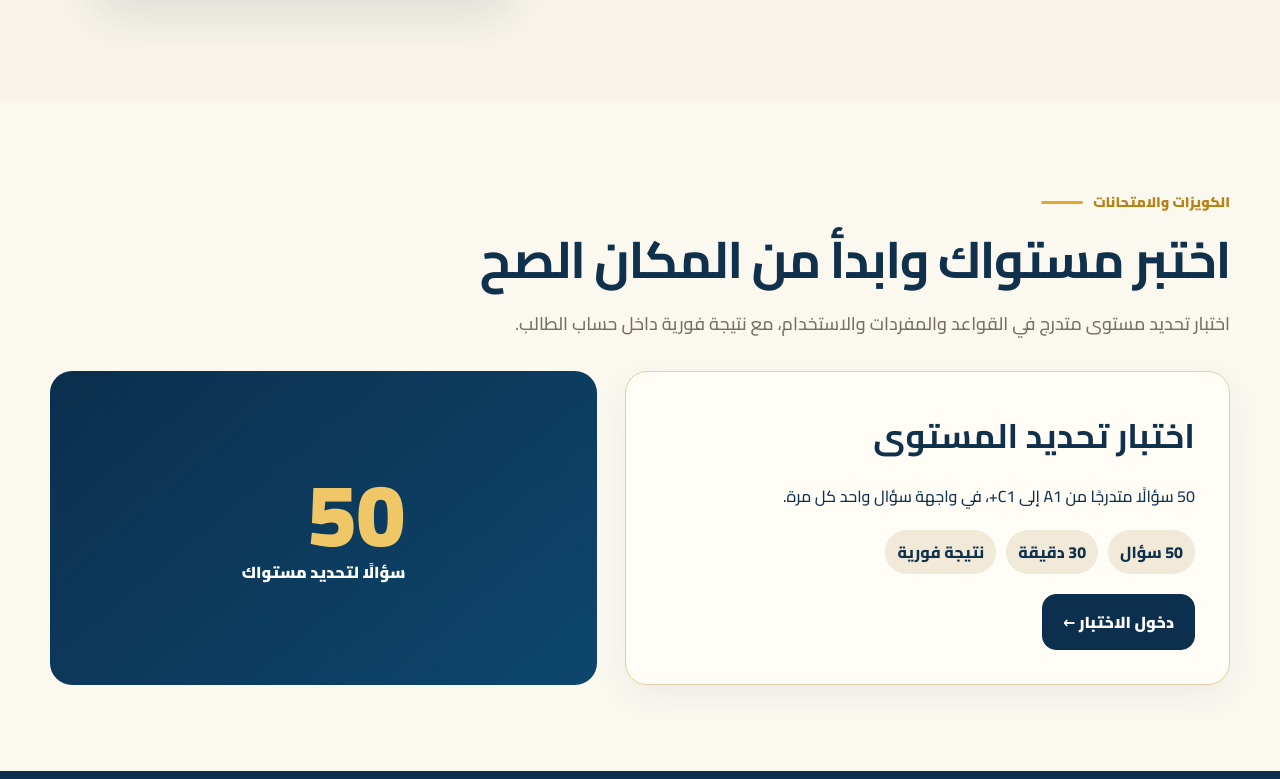
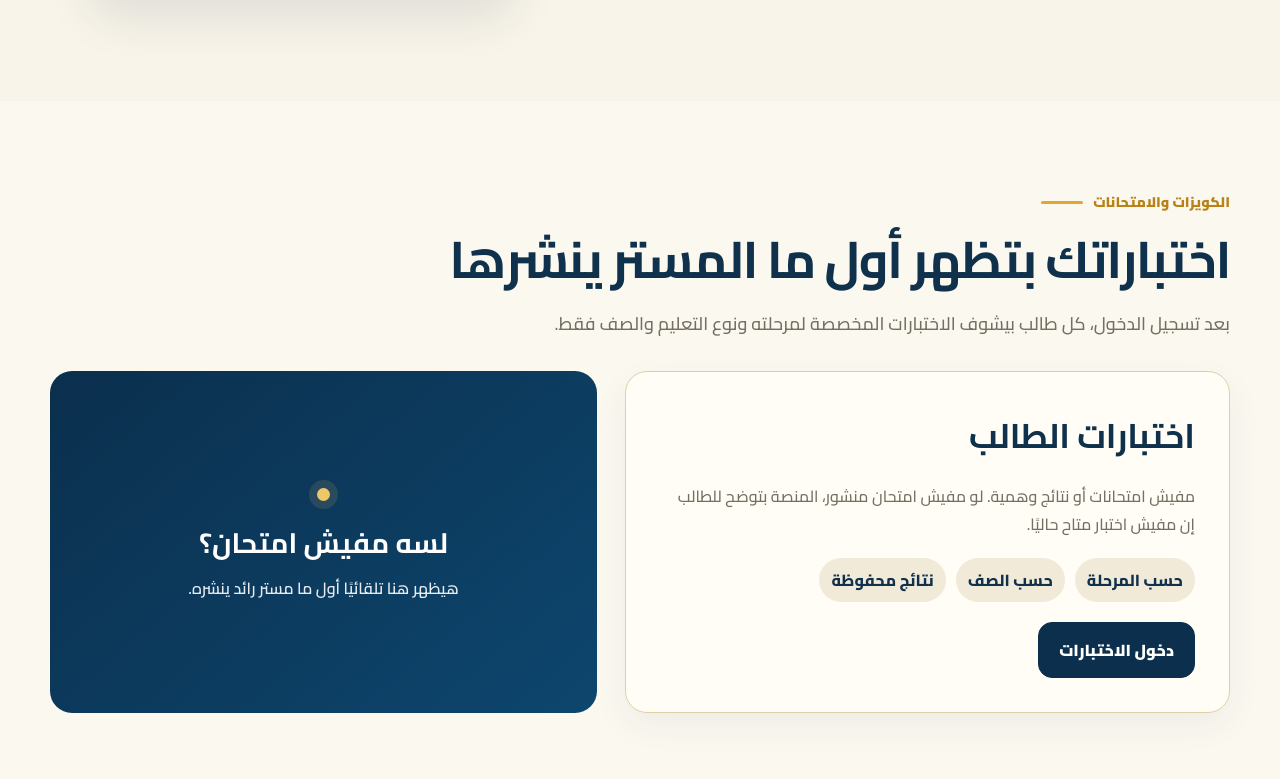
Before and after one commit to Mahmoud9075/Mr-Raed-Zeid, a Next.js app in the folder Mr.-Raed-Zeid/frontend/: page / in a window 1280 px wide. Shown: the part 2401-3180 px from the top of the page. Built offline with nearby package versions, Linux system fonts and the light colour scheme; no server answers.

Commit message:
Refactor QuizPromo for multilingual support
Refactored QuizPromo component to support language props and updated content for quizzes and exams display.

```diff
--- a/Mr.-Raed-Zeid/frontend/components/QuizPromo.tsx
+++ b/Mr.-Raed-Zeid/frontend/components/QuizPromo.tsx
@@ -1,6 +1,39 @@
 import Link from 'next/link';
-export default function QuizPromo(){
- return <section className="section soft-section"><div className="container"><span className="eyebrow">الكويزات والامتحانات</span><h2 className="section-title">اختبر مستواك وابدأ من المكان الصح</h2><p className="section-subtitle">اختبار تحديد مستوى متدرج في القواعد والمفردات والاستخدام، مع نتيجة فورية داخل حساب الطالب.</p>
- <div className="quiz-teaser"><div className="card quiz-ready"><h3>اختبار تحديد المستوى</h3><p>50 سؤالًا متدرجًا من A1 إلى C1+، في واجهة سؤال واحد كل مرة.</p><div className="quiz-meta"><span>50 سؤال</span><span>30 دقيقة</span><span>نتيجة فورية</span></div><Link className="btn btn-dark" href="/quizzes">دخول الاختبار ←</Link></div><div className="quiz-visual"><div><div className="quiz-number">50</div><p>سؤالًا لتحديد مستواك</p></div></div></div>
- </div></section>
+
+type Lang = 'ar' | 'en';
+
+export default function QuizPromo({ lang = 'ar' }: { lang?: Lang }) {
+  const en = lang === 'en';
+  return (
+    <section id="quizzes" className="section soft-section" dir={en ? 'ltr' : 'rtl'}>
+      <div className="container">
+        <span className="eyebrow">{en ? 'Quizzes & exams' : 'الكويزات والامتحانات'}</span>
+        <h2 className="section-title">{en ? 'Your exams appear when Mr. Raed publishes them' : 'اختباراتك بتظهر أول ما المستر ينشرها'}</h2>
+        <p className="section-subtitle">
+          {en
+            ? 'After signing in, each student sees only the quizzes assigned to their stage, education type, and grade.'
+            : 'بعد تسجيل الدخول، كل طالب بيشوف الاختبارات المخصصة لمرحلته ونوع التعليم والصف فقط.'}
+        </p>
+        <div className="quiz-teaser quiz-teaser-clean">
+          <div className="card quiz-ready">
+            <h3>{en ? 'Student quizzes' : 'اختبارات الطالب'}</h3>
+            <p>{en ? 'No fake exams or results are shown. If there is no published exam, the platform clearly tells the student.' : 'مفيش امتحانات أو نتائج وهمية. لو مفيش امتحان منشور، المنصة بتوضح للطالب إن مفيش اختبار متاح حاليًا.'}</p>
+            <div className="quiz-meta">
+              <span>{en ? 'By stage' : 'حسب المرحلة'}</span>
+              <span>{en ? 'By grade' : 'حسب الصف'}</span>
+              <span>{en ? 'Saved results' : 'نتائج محفوظة'}</span>
+            </div>
+            <Link className="btn btn-dark" href="/quizzes">{en ? 'Open quizzes' : 'دخول الاختبارات'}</Link>
+          </div>
+          <div className="quiz-visual quiz-visual-message">
+            <div>
+              <span className="quiz-status-dot" />
+              <h3>{en ? 'No exam yet?' : 'لسه مفيش امتحان؟'}</h3>
+              <p>{en ? 'A new exam will appear here automatically as soon as it is published.' : 'هيظهر هنا تلقائيًا أول ما مستر رائد ينشره.'}</p>
+            </div>
+          </div>
+        </div>
+      </div>
+    </section>
+  );
 }
```
